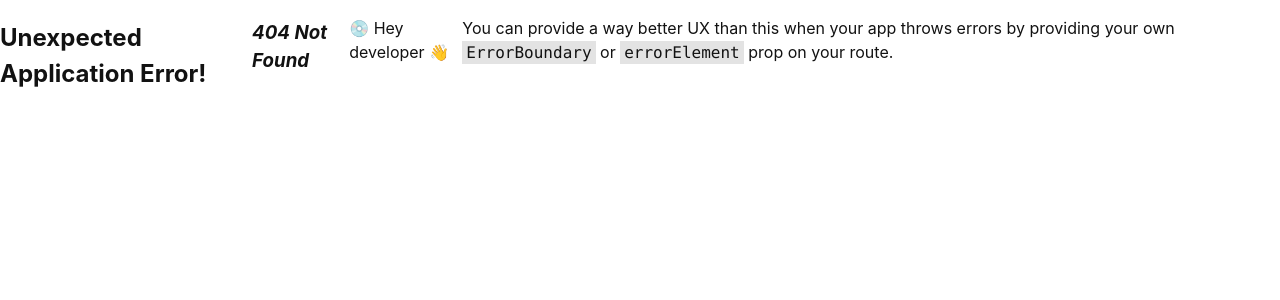
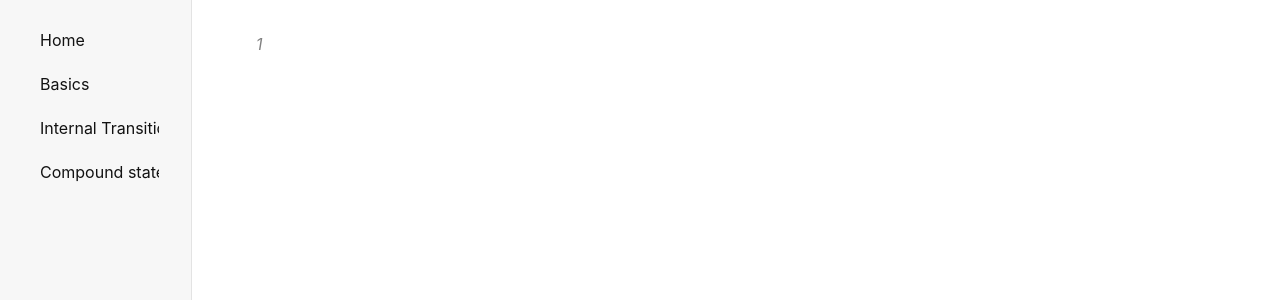
Before and after one commit to leeonon/react-xstate-example, a React (Vite) app: page /internalTransition in a window 1280 px wide. Before the commit this address had no page. Shown: the top 300 px of the page. Built offline with nearby package versions, Linux system fonts and the light colour scheme.

Commit message:
4 files modified, 2 added

```diff
--- a/package.json
+++ b/package.json
@@ -14,6 +14,7 @@
     "react": "^18.2.0",
     "react-dom": "^18.2.0",
     "react-router-dom": "^6.11.1",
+    "styled-components": "*",
     "xstate": "^4.37.2"
   },
   "devDependencies": {
--- a/src/main.tsx
+++ b/src/main.tsx
@@ -3,6 +3,7 @@ import { createRoot } from 'react-dom/client';
 import { createBrowserRouter, RouterProvider } from 'react-router-dom';
 import Layout from './routes/layout';
 import { Basics } from './routes/basics/index';
+import { InternalTransition } from './routes/Internal/index';
 import { Nesting } from './routes/nesting/index';
 
 import './index.css';
@@ -17,6 +18,10 @@ const router = createBrowserRouter([
         element: <Basics />,
       },
       {
+        path: '/internalTransition',
+        element: <InternalTransition />,
+      },
+      {
         path: '/nesting',
         element: <Nesting />,
       },
--- /dev/null
+++ b/src/routes/Internal/index.tsx
@@ -0,0 +1,15 @@
+import styled from 'styled-components';
+
+const Container = styled.div`
+  position: absolute;
+`;
+
+export const InternalTransition = () => {
+  return (
+    <Container>
+      <i className="box-item">1</i>
+    </Container>
+  );
+};
+
+export default InternalTransition;
--- a/src/routes/layout.tsx
+++ b/src/routes/layout.tsx
@@ -13,6 +13,9 @@ export default function Layout() {
               <Link to="/basics">Basics</Link>
             </li>
             <li>
+              <Link to="/internalTransition">Internal Transition</Link>
+            </li>
+            <li>
               <Link to="/nesting">Compound states</Link>
             </li>
           </ul>
```
Also changed, not shown: src/routes/Internal/index.machine.ts (added), 1 other file (tests, documents, lock files or other folders).
